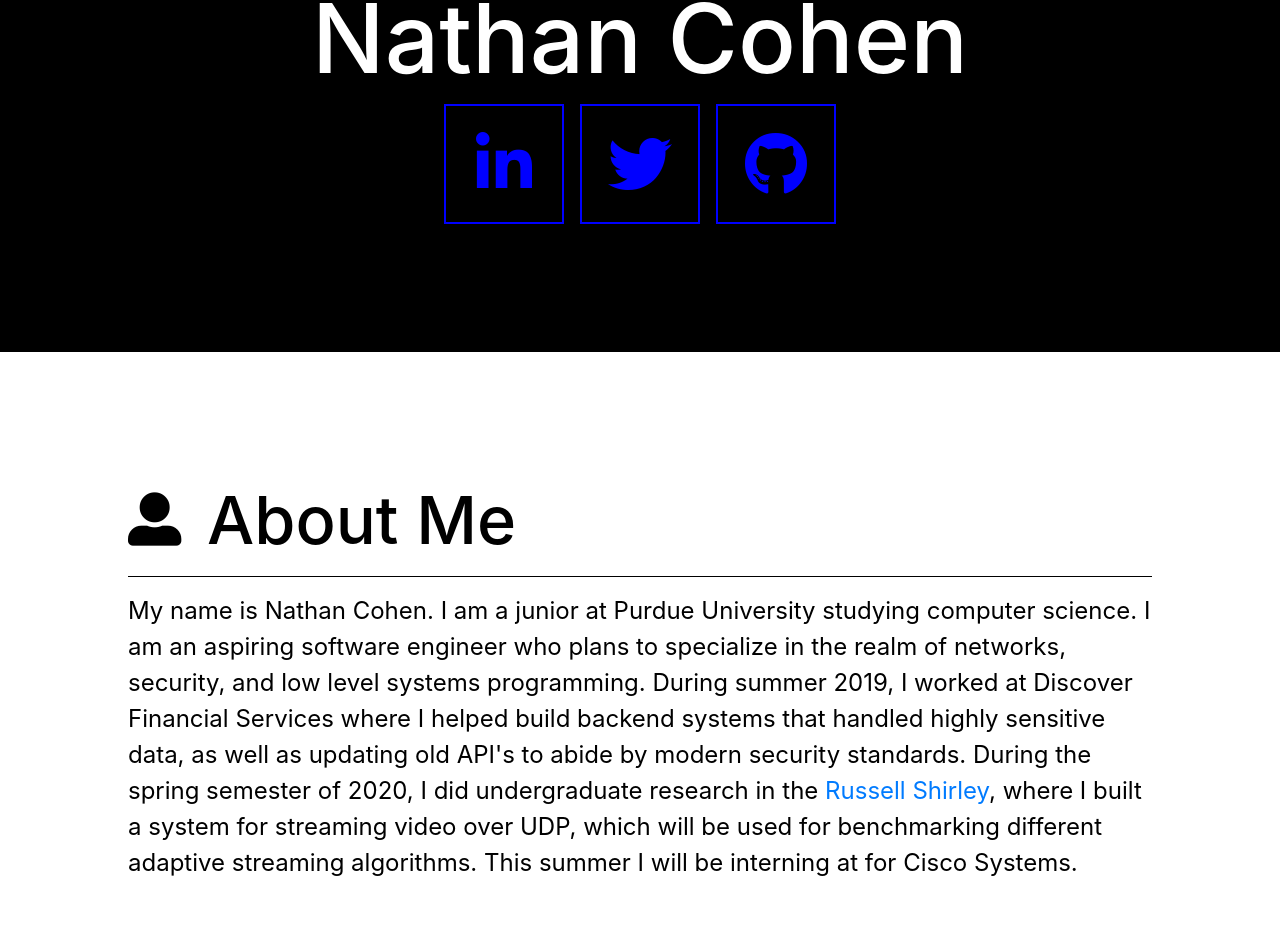
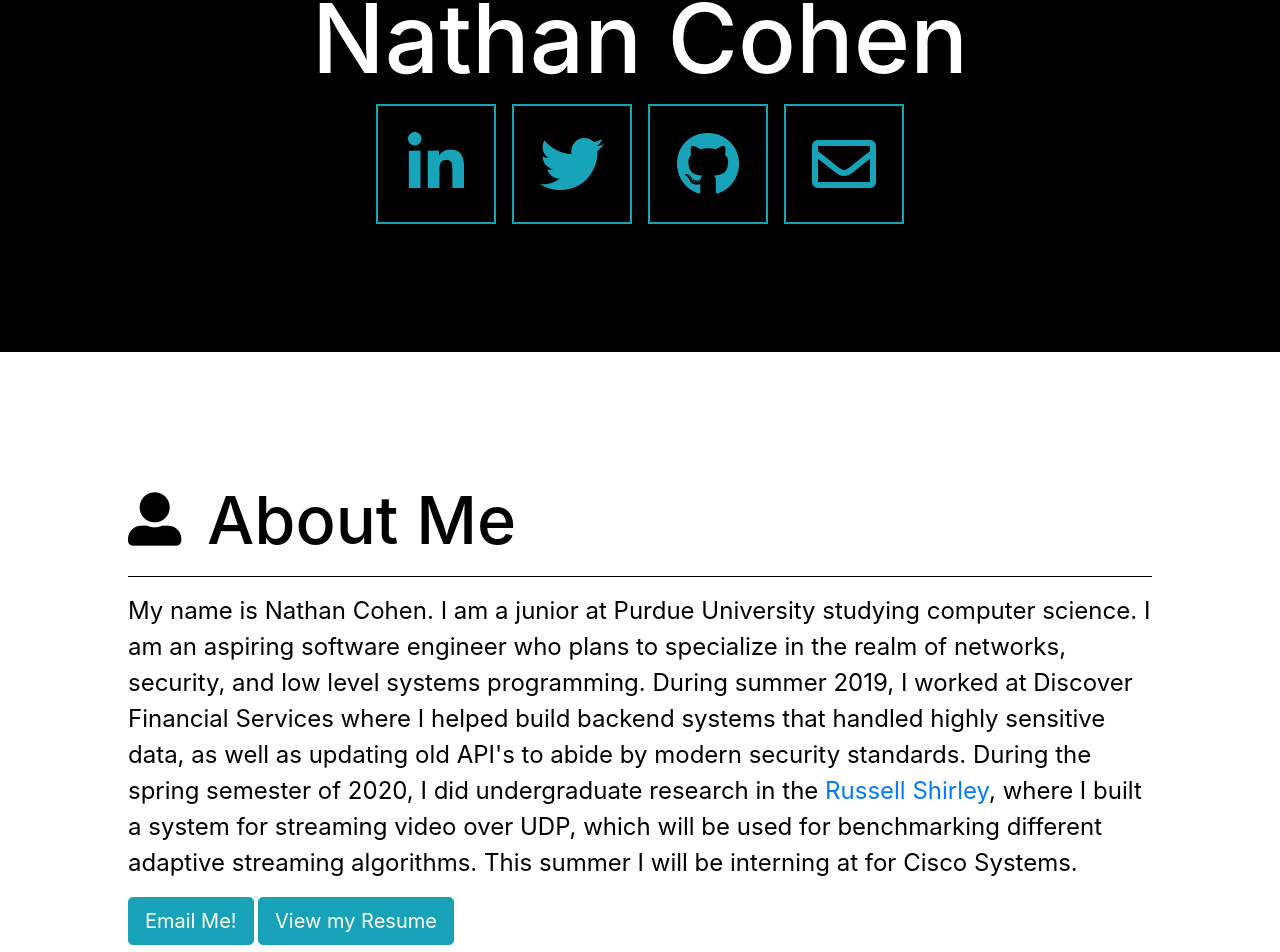
Before and after one commit to najaco/personal-website, a React (Create React App) app: page / in a window 1280 px wide. Shown: the part 211-1163 px from the top of the page. Built offline with nearby package versions, Linux system fonts and the light colour scheme.

Commit message:
Added link to resume and email

```diff
--- a/src/pages/AboutMe.js
+++ b/src/pages/AboutMe.js
@@ -3,8 +3,8 @@ import './Page.css';
 import React from 'react';
 
 import SectionTitle from './SectionTitle';
-
-
+import Button from 'react-bootstrap/Button'
+import Resume from '../assets/docs/resume_cohen.pdf'
 function About() {
   return (
     <div className='Page'>
@@ -17,7 +17,10 @@ function About() {
           where I built a system for streaming video over UDP, which will be used for benchmarking different adaptive streaming algorithms.
           This summer I will be interning at for Cisco Systems.
         </p>
+        <Button variant="info" size="lg" onClick={() => window.location = "mailto:ncohen4299@gmail.com"}>Email Me!</Button>{'    '}
+        <Button variant="info" size="lg" onClick={() => window.location = Resume}>View my Resume</Button>{' '}
     </div>
+
   );
 }
 
--- a/src/pages/Home.css
+++ b/src/pages/Home.css
@@ -15,16 +15,15 @@
     font-size: 64px;
     width: 120px;
     height: 120px;
-    color: blue;
+    color: #17a3b8;
     justify-content: center;
     align-items: center;
     position: relative;
     margin: 0 8px;
     text-decoration: none;
-    /* background: linear-gradient(45deg, #22a6b3, #C0C0C0); */
     background: black;
     border-color: green;
-    border: 2px solid blue;
+    border: 2px solid #17a3b8;
     border-radius: 0%;
 }
 
--- a/src/pages/Home.js
+++ b/src/pages/Home.js
@@ -19,6 +19,9 @@ function Home() {
         <a href="https://github.com/nathancohen4299" target="_blank">
           <i class="fab fa-github"></i>
         </a>
+        <a href="mailto:ncohen4299@gmail.com" target="_blank">
+        <i class="far fa-envelope"></i>
+        </a>
       </div>
     </div>
   );
```
